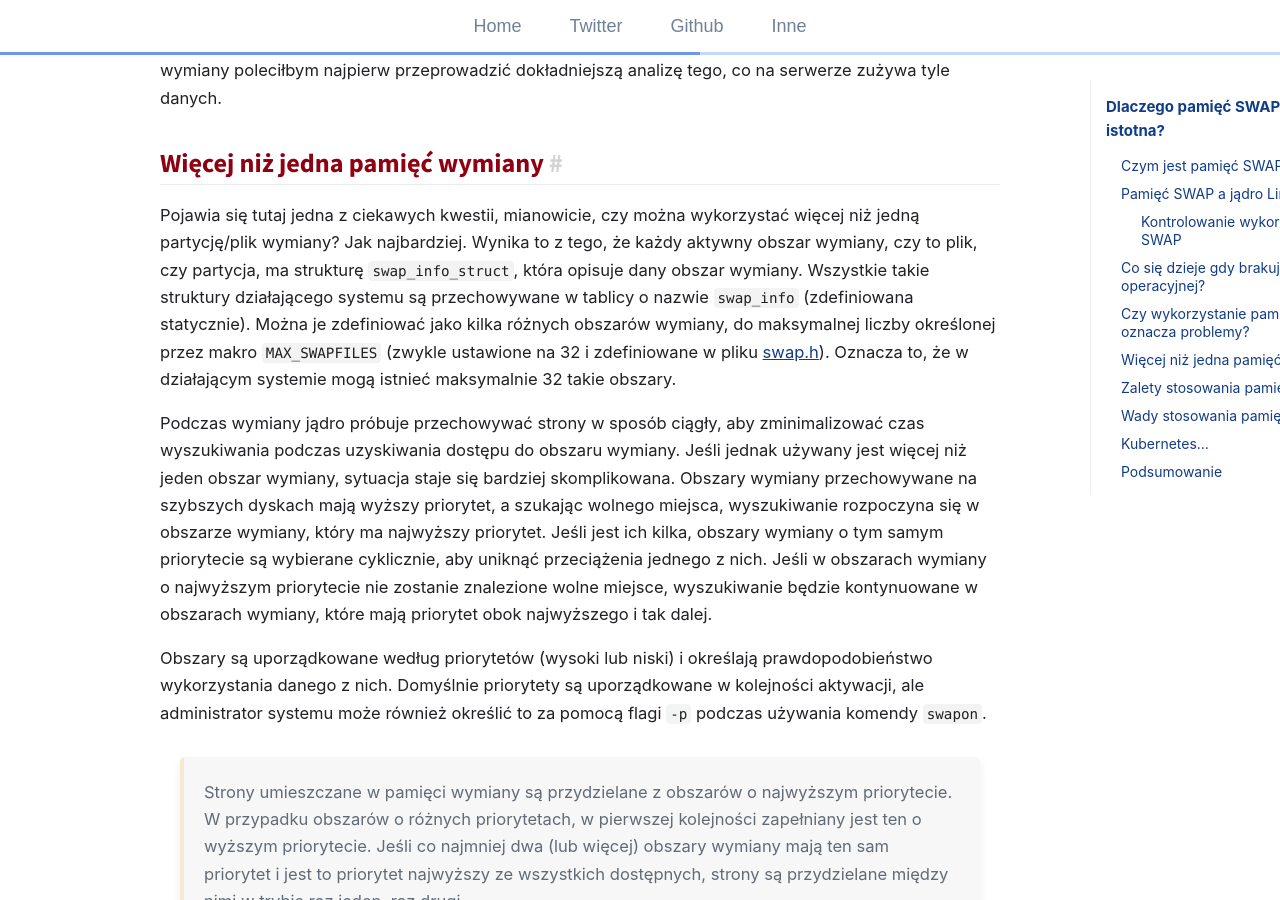
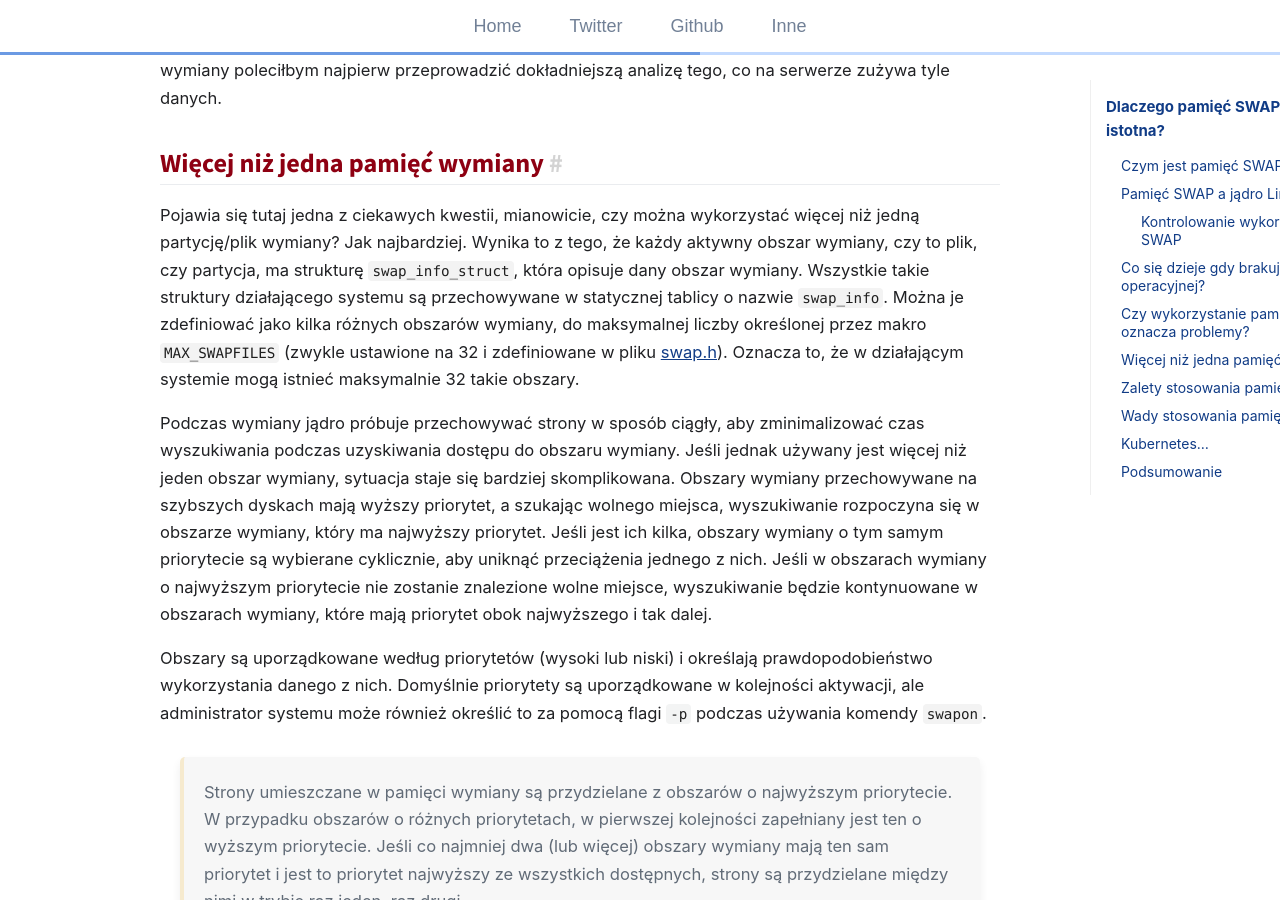
Before and after one commit to trimstray/trimstray.github.io, a Jekyll site: the page built from _posts/2020-05-11-dlaczego_pamiec_swap_jest_nadal_istotna.md, in a window 1280 px wide and 900 px high, scrolled down 18378 px. Built offline with Jekyll 4.4.1, drawn with Linux system fonts in a browser that asks for light colours; comment, search, counter and statistics services are not loaded.

Commit message:
uncommited changes - signed-off-by: trimstray <trimstray@gmail.com>

```diff
--- a/_posts/2020-05-11-dlaczego_pamiec_swap_jest_nadal_istotna.md
+++ b/_posts/2020-05-11-dlaczego_pamiec_swap_jest_nadal_istotna.md
@@ -344,7 +344,7 @@ Proces wykorzystujący pamięć SWAP niekoniecznie (a nawet rzadko) jest źle na
 
 ## Więcej niż jedna pamięć wymiany
 
-Pojawia się tutaj jedna z ciekawych kwestii, mianowicie, czy można wykorzystać więcej niż jedną partycję/plik wymiany? Jak najbardziej. Wynika to z tego, że każdy aktywny obszar wymiany, czy to plik, czy partycja, ma strukturę `swap_info_struct`, która opisuje dany obszar wymiany. Wszystkie takie struktury działającego systemu są przechowywane w tablicy o nazwie `swap_info` (zdefiniowana statycznie). Można je zdefiniować jako kilka różnych obszarów wymiany, do maksymalnej liczby określonej przez makro `MAX_SWAPFILES` (zwykle ustawione na 32 i zdefiniowane w pliku [swap.h](https://github.com/torvalds/linux/blob/master/include/linux/swap.h#L41)). Oznacza to, że w działającym systemie mogą istnieć maksymalnie 32 takie obszary.
+Pojawia się tutaj jedna z ciekawych kwestii, mianowicie, czy można wykorzystać więcej niż jedną partycję/plik wymiany? Jak najbardziej. Wynika to z tego, że każdy aktywny obszar wymiany, czy to plik, czy partycja, ma strukturę `swap_info_struct`, która opisuje dany obszar wymiany. Wszystkie takie struktury działającego systemu są przechowywane w statycznej tablicy o nazwie `swap_info`. Można je zdefiniować jako kilka różnych obszarów wymiany, do maksymalnej liczby określonej przez makro `MAX_SWAPFILES` (zwykle ustawione na 32 i zdefiniowane w pliku [swap.h](https://github.com/torvalds/linux/blob/master/include/linux/swap.h#L41)). Oznacza to, że w działającym systemie mogą istnieć maksymalnie 32 takie obszary.
 
 Podczas wymiany jądro próbuje przechowywać strony w sposób ciągły, aby zminimalizować czas wyszukiwania podczas uzyskiwania dostępu do obszaru wymiany. Jeśli jednak używany jest więcej niż jeden obszar wymiany, sytuacja staje się bardziej skomplikowana. Obszary wymiany przechowywane na szybszych dyskach mają wyższy priorytet, a szukając wolnego miejsca, wyszukiwanie rozpoczyna się w obszarze wymiany, który ma najwyższy priorytet. Jeśli jest ich kilka, obszary wymiany o tym samym priorytecie są wybierane cyklicznie, aby uniknąć przeciążenia jednego z nich. Jeśli w obszarach wymiany o najwyższym priorytecie nie zostanie znalezione wolne miejsce, wyszukiwanie będzie kontynuowane w obszarach wymiany, które mają priorytet obok najwyższego i tak dalej.
 
```
